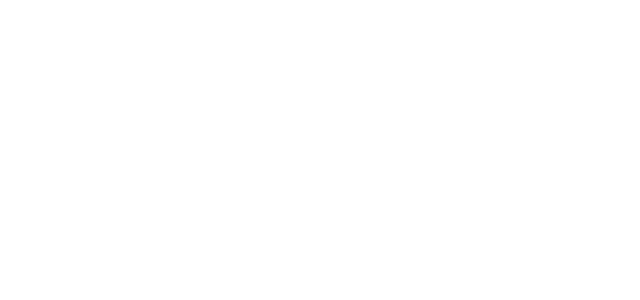
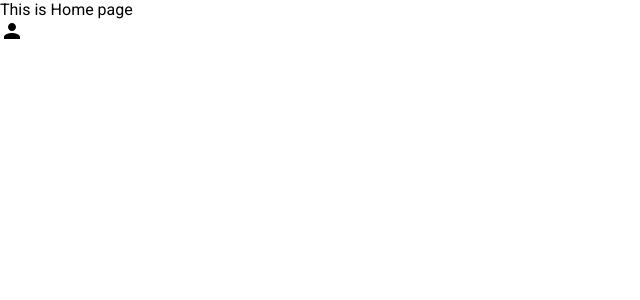
Before and after one commit to Abhishek0090/mediaworld, a React (Create React App) app: page / in a window 1280 px wide. Shown: the top 300 px of the page, without its empty margins (0-640 px from the left). Built offline with nearby package versions, Linux system fonts and the light colour scheme.

Commit message:
working on directory structure

```diff
--- a/package.json
+++ b/package.json
@@ -3,6 +3,8 @@
   "version": "0.1.0",
   "private": true,
   "dependencies": {
+    "@material-ui/core": "^4.12.4",
+    "@material-ui/icons": "^4.11.3",
     "@testing-library/jest-dom": "^5.16.5",
     "@testing-library/react": "^13.4.0",
     "@testing-library/user-event": "^13.5.0",
--- a/src/App.js
+++ b/src/App.js
@@ -1,8 +1,12 @@
+import Home from "./pages/home/Home";
+
+import { Person } from "@material-ui/icons";
 
 function App() {
   return (
     <div >
-
+     <Home/>
+     <Person/>
     </div>
   );
 }
--- a/src/pages/home/Home.js
+++ b/src/pages/home/Home.js
@@ -1,8 +1,12 @@
-import React from 'react'
+
 
 const Home = () => {
   return (
-    <div>Home</div>
+    <div>
+
+        This is Home page
+
+    </div>
   )
 }
 
```
Also changed, not shown: src/components/topbar/Topbar.js (added), src/components/topbar/topbar.css (added), 1 other file (tests, documents, lock files or other folders).
